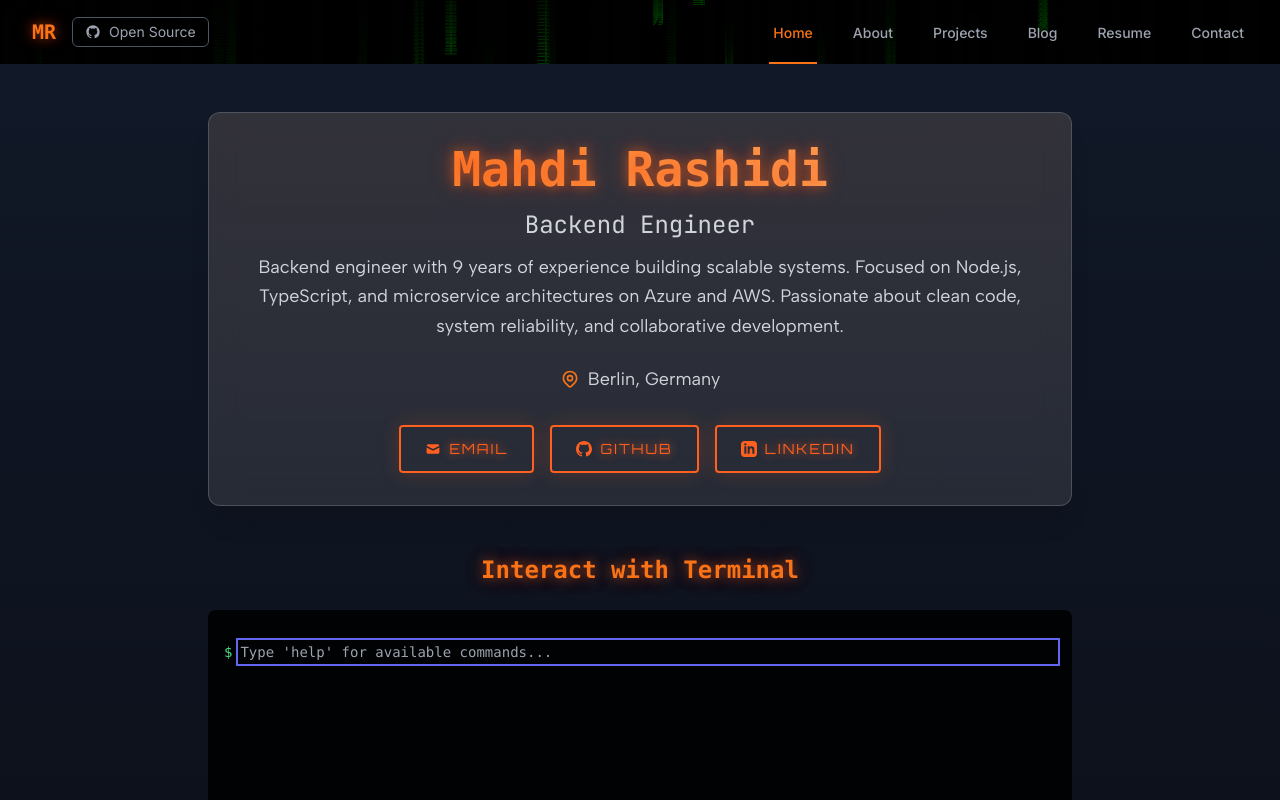
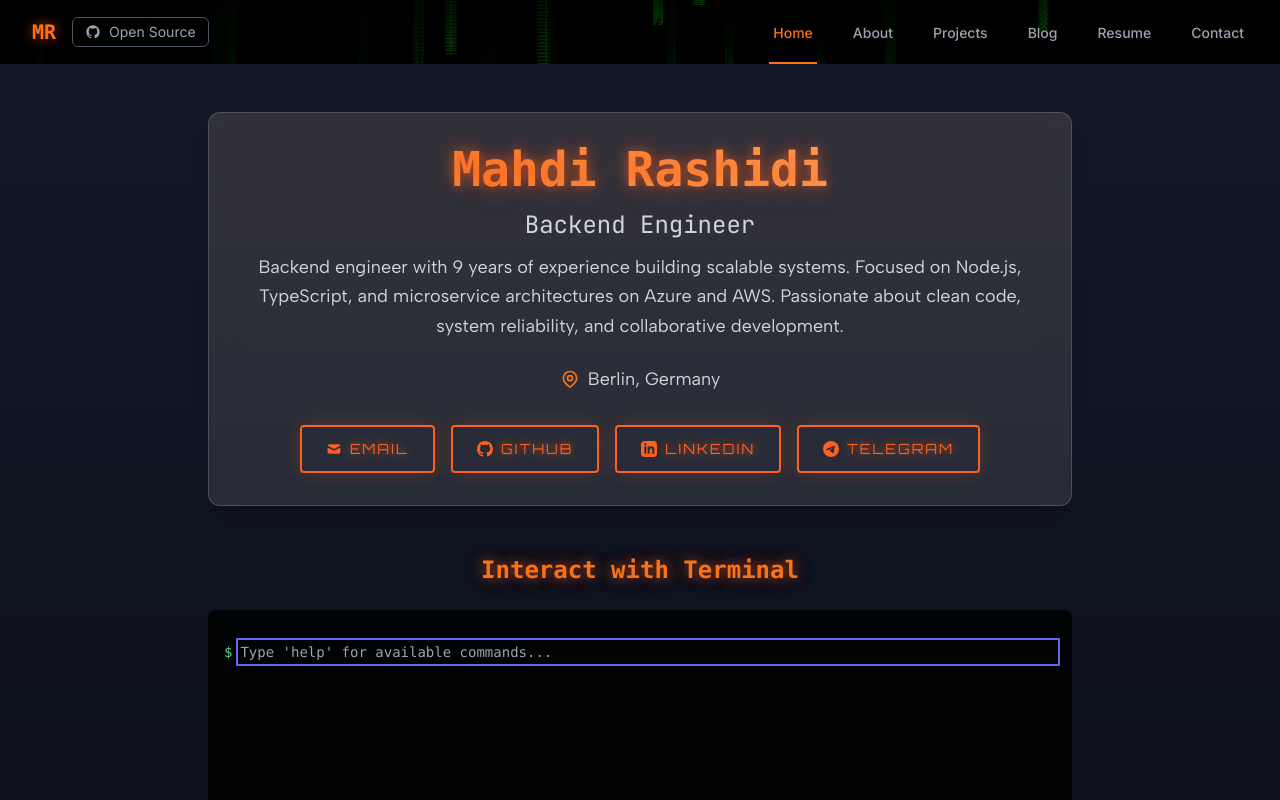
Before and after one commit to MRdevX/mrashidi.me, a Next.js app: page / in a window 1280 px wide. Shown: the top 800 px of the page. Built offline with nearby package versions, Linux system fonts and the light colour scheme.

Commit message:
feat: add Telegram link to social media section

```diff
--- a/src/app/page.tsx
+++ b/src/app/page.tsx
@@ -120,6 +120,19 @@
               </svg>
               LinkedIn
             </motion.a>
+            <motion.a
+              href={personalInfo.social.telegram}
+              target="_blank"
+              rel="noopener noreferrer"
+              className="neon-button text-sm px-4 py-2 w-full sm:w-auto text-center rounded-lg"
+              whileHover={{ scale: 1.05 }}
+              whileTap={{ scale: 0.95 }}
+            >
+              <svg className="w-4 h-4 inline-block mr-2" fill="currentColor" viewBox="0 0 24 24">
+                <path d="M11.944 0A12 12 0 0 0 0 12a12 12 0 0 0 12 12 12 12 0 0 0 12-12A12 12 0 0 0 12 0a12 12 0 0 0-.056 0zm4.962 7.224c.1-.002.321.023.465.14a.506.506 0 0 1 .171.325c.016.093.036.306.02.472-.18 1.898-.962 6.502-1.36 8.627-.168.9-.499 1.201-.82 1.23-.696.065-1.225-.46-1.9-.902-1.056-.693-1.653-1.124-2.678-1.8-1.185-.78-.417-1.21.258-1.91.177-.184 3.247-2.977 3.307-3.23.007-.032.014-.15-.056-.212s-.174-.041-.249-.024c-.106.024-1.793 1.14-5.061 3.345-.48.33-.913.49-1.302.48-.428-.008-1.252-.241-1.865-.44-.752-.245-1.349-.374-1.297-.789.027-.216.325-.437.893-.663 3.498-1.524 5.83-2.529 6.998-3.014 3.332-1.386 4.025-1.627 4.476-1.635z" />
+              </svg>
+              Telegram
+            </motion.a>
           </div>
 
           <div className="scanline absolute inset-0 pointer-events-none" />
--- a/src/data/personalInfo.ts
+++ b/src/data/personalInfo.ts
@@ -3,6 +3,7 @@
   linkedin: string;
   email: string;
   website: string;
+  telegram: string;
 }
 
 export interface Language {
@@ -36,6 +37,7 @@
     linkedin: "https://linkedin.com/in/deerashidi",
     email: "contact@mrashidi.me",
     website: "https://mrashidi.me",
+    telegram: "https://t.me/deerashidi",
   },
   languages: [
     { language: "Persian", level: "Native Proficiency", progress: 100 },
```
